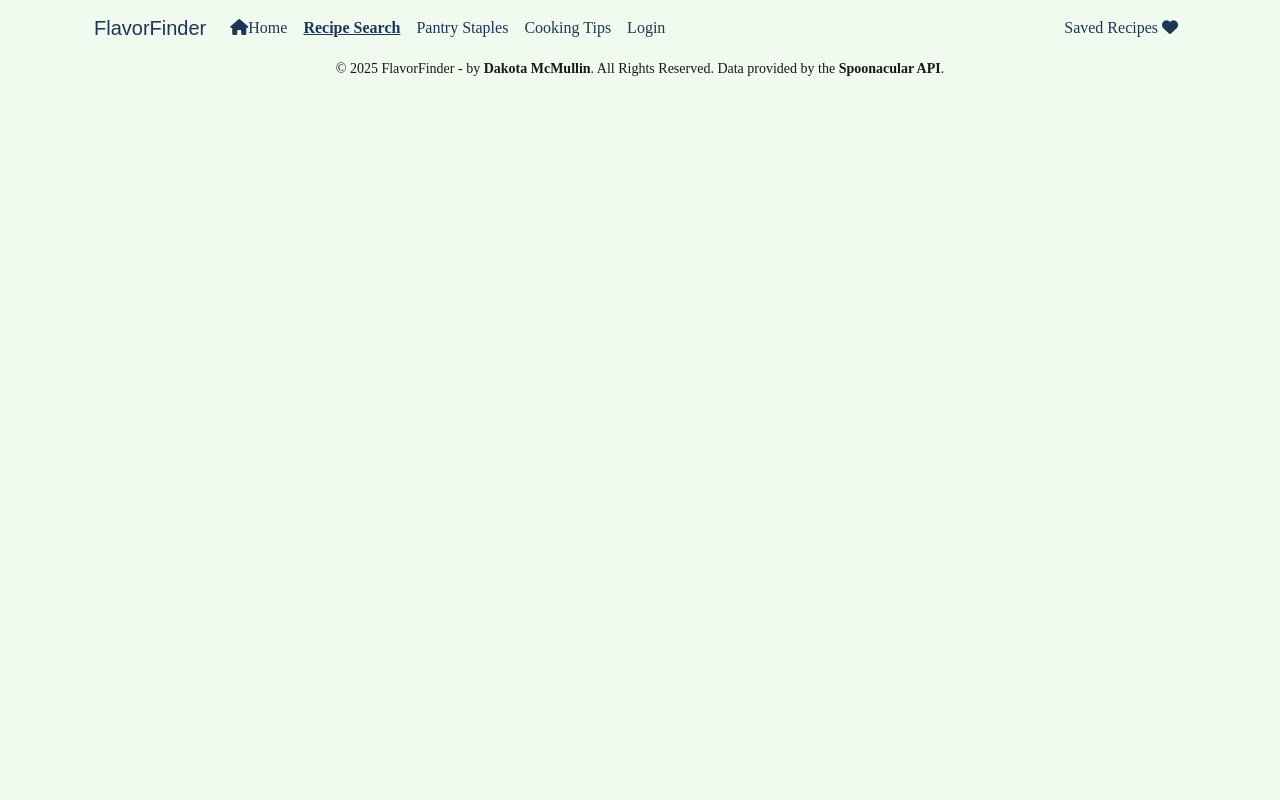
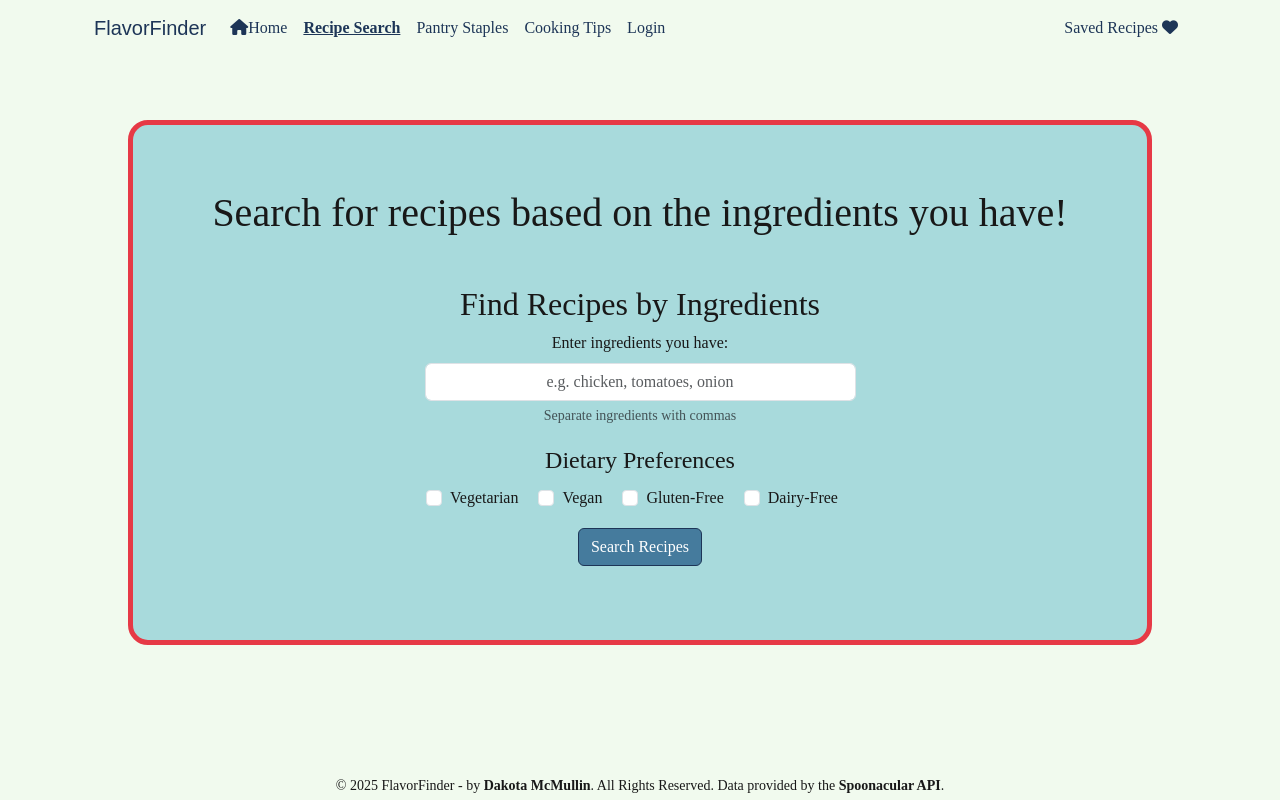
Before and after one commit to koda-m/FlavorFinder, a website: page public/search.html in a window 1280 px wide. Drawn offline with nearby package versions, Linux system fonts and the light colour scheme; a web font is replaced by a local one.

Commit message:
Updated file structure.

```diff
--- a/css/styles.css
+++ b/public/css/styles.css
@@ -3,6 +3,7 @@
 :root {
 	--main-red: #e63946;
 	--main-cream: #f1faee;
+	--main-tan: #e2d1c3;
 	--main-white: #f1faee;
 	--light-blue: #a8dadc;
 	--med-blue: #457b9d;
@@ -94,6 +95,31 @@ footer a:hover {
 
 /* search.html specific CSS */
 
+#search-main {
+	background-color: var(--light-blue);
+	border: 5px solid var(--main-red);
+	border-radius: 20px;
+	text-align: center;
+	width: 80%;
+	margin: auto;
+	margin-top: 5%;
+	margin-bottom: 5%;
+	padding: 5%;
+	padding-bottom: 2%;
+}
+
+#ingredients {
+	width: 50%;
+	margin: auto;
+	text-align: center;
+}
+
+#recipe-results {
+	width: 90%;
+	margin: auto;
+	text-align: center;
+	margin-bottom: 5%;
+}
 
 /* end search.html specific CSS */
 
@@ -128,7 +154,7 @@ footer a:hover {
 
 .accordion-button:not(.collapsed) {
 	background-color: var(--dark-blue);
-	color: var(--text-light); !important
+	color: var(--text-light) !important;
 }
 
 .accordion-body {
@@ -163,6 +189,10 @@ footer a:hover {
 		width: 80%;
 	}
 
+	#search-main {
+		width: 90%;
+	}
+
 	#staples-main {
 		width: 90%;
 	}
--- a/search.html
+++ b/public/search.html
@@ -38,11 +38,41 @@
 		</div>
 	</header>
 	<main>
-		<section>
-
+		<section id="search-main">
+			<h1>Search for recipes based on the ingredients you have!</h1>
+			<section class="container my-5">
+				<h2>Find Recipes by Ingredients</h2>
+				<form id="recipe-search-form">
+				<div class="mb-3">
+				  <label for="ingredients" class="form-label">Enter ingredients you have:</label>
+				  <input type="text" class="form-control" id="ingredients" placeholder="e.g. chicken, tomatoes, onion" required>
+				  <div class="form-text">Separate ingredients with commas</div>
+				</div>
+				<fieldset class="mb-3">
+				  <legend>Dietary Preferences</legend>
+				  <div class="form-check form-check-inline">
+					<input class="form-check-input" type="checkbox" id="vegetarian" name="diet" value="vegetarian">
+					<label class="form-check-label" for="vegetarian">Vegetarian</label>
+				  </div>
+				  <div class="form-check form-check-inline">
+					<input class="form-check-input" type="checkbox" id="vegan" name="diet" value="vegan">
+					<label class="form-check-label" for="vegan">Vegan</label>
+				  </div>
+				  <div class="form-check form-check-inline">
+					<input class="form-check-input" type="checkbox" id="glutenFree" name="diet" value="gluten free">
+					<label class="form-check-label" for="glutenFree">Gluten-Free</label>
+				  </div>
+				  <div class="form-check form-check-inline">
+					<input class="form-check-input" type="checkbox" id="dairyFree" name="diet" value="dairy free">
+					<label class="form-check-label" for="dairyFree">Dairy-Free</label>
+				  </div>
+				</fieldset>
+				<button type="submit" class="btn btn-primary">Search Recipes</button>
+				</form>
+			</section>
 		</section>
 		<section>
-
+			<div id="recipe-results" class="row mt-4"></div>
 		</section>
 	</main>
 	<footer>
@@ -51,6 +81,6 @@
       Spoonacular API</a>.</small>
 	</footer>
 	<script src="https://cdn.jsdelivr.net/npm/bootstrap@5.3.6/dist/js/bootstrap.bundle.min.js" crossorigin="anonymous"></script>
-	<script src="script.js"></script>
+	<script src="../public/js/script.js"></script>
 </body>
 </html>
```
Also changed, not shown: package.json (added, +26 -0 lines), public/index.html (renamed from tips.html, +9 -8 lines), public/login.html (renamed from login.html, +1 -1 lines), public/saved.html (renamed from index.html, +8 -9 lines), public/staples.html (renamed from staples.html, +1 -1 lines), public/tips.html (renamed from saved.html, +6 -6 lines), public/css/reset.css (renamed from css/reset.css), public/img/favicon.ico (renamed from img/favicon.ico), public/img/recipe-bg.png (renamed from img/recipe-bg.png), 2 other files.
